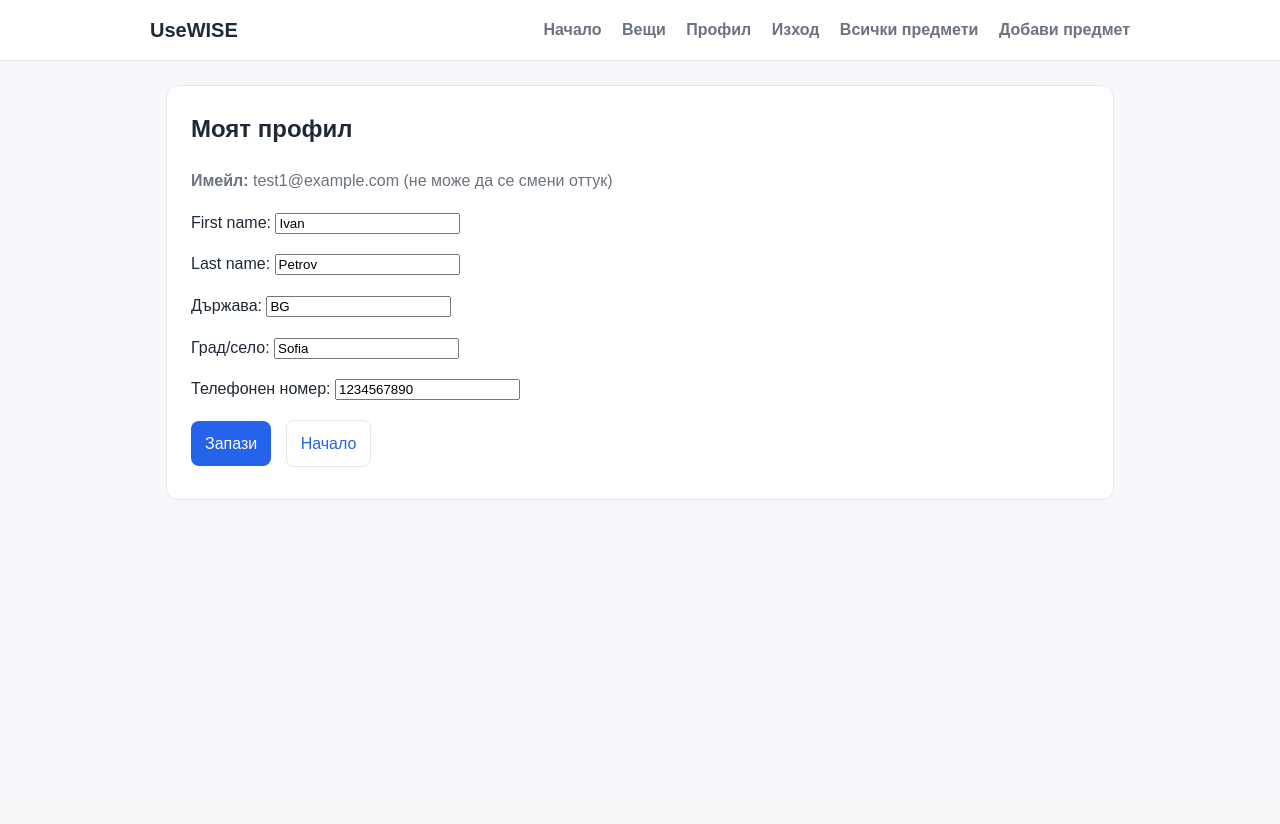
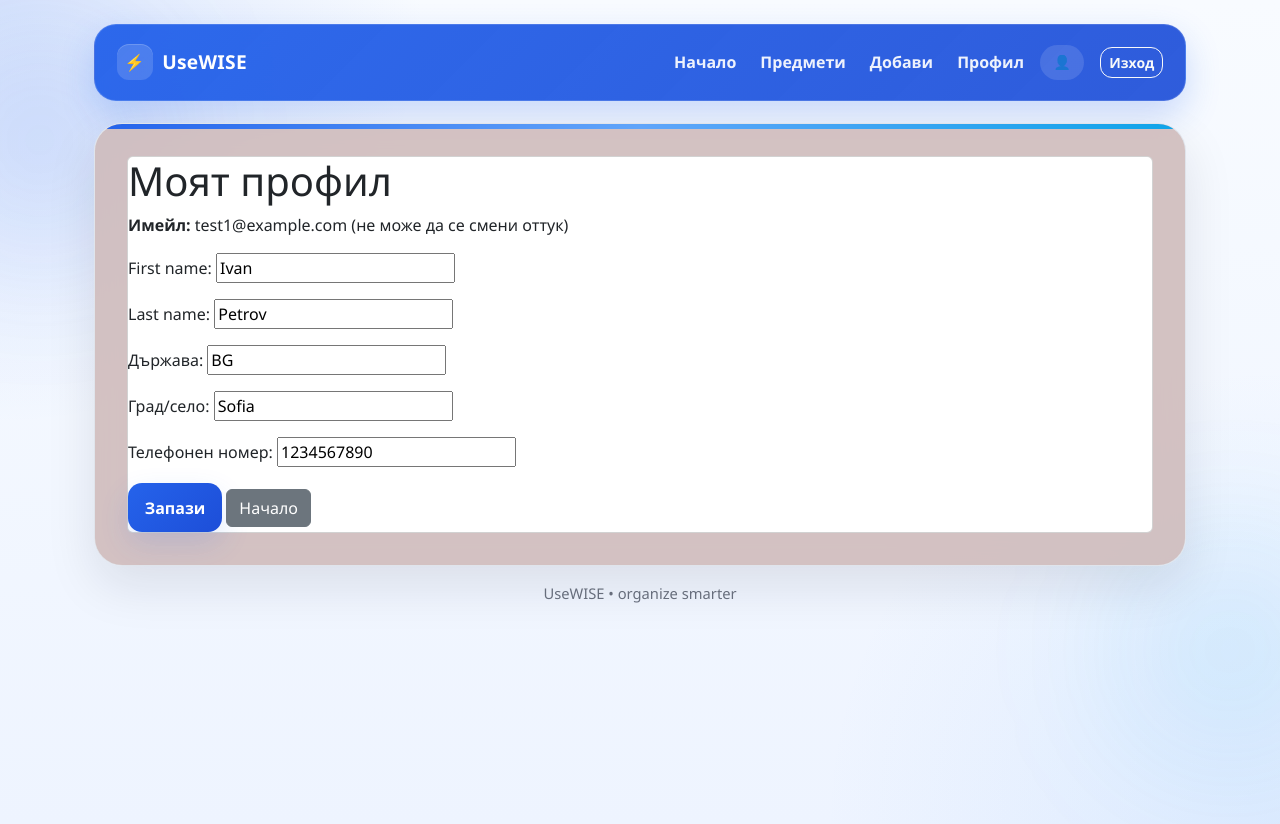
Before and after one commit to AniBanani848/UseWise, a Django app: page /accounts/profile/ in a window 1280 px wide. Before the commit the page ends 500 px from the top, so only its background shows below. Run offline with Django 5.2, Linux system fonts and the light colour scheme; a user stored in the database is signed in.

Commit message:
htmlsushi

```diff
--- a/UseWISE/templates/base.html
+++ b/UseWISE/templates/base.html
@@ -1,227 +1,328 @@
-<!doctype html>
+<!DOCTYPE html>
 <html lang="bg">
 <head>
-    <meta charset="utf-8" />
-    <meta name="viewport" content="width=device-width, initial-scale=1" />
+    <meta charset="UTF-8">
+    <meta name="viewport" content="width=device-width, initial-scale=1">
     <title>{% block title %}UseWISE{% endblock %}</title>
+
     {% block extra_head %}{% endblock %}
+
+    <link href="https://cdn.jsdelivr.net/npm/bootstrap@5.3.3/dist/css/bootstrap.min.css" rel="stylesheet">
+
     <style>
         :root {
-        --bg: #f5f7fb;
-        --text: #1f2937;
-        --muted: #6b7280;
             --primary: #2563eb;
             --primary-dark: #1d4ed8;
-        --card: #ffffff;
-        --border: #e5e7eb;
+            --accent: #bec8d4;
+            --accent-soft: #20262f;
+            --text-main: #1f2937;
+            --text-muted: #6b7280;
+            --border: #c5d1e4;
+            --surface: rgba(206, 186, 186, 0.88);
+            --shadow: 0 20px 50px rgba(15, 23, 42, 0.10);
+            --shadow-soft: 0 12px 30px rgba(37, 99, 235, 0.14);
         }
+
         * {
             box-sizing: border-box;
         }
+
         body {
             margin: 0;
-        font-family: Arial, sans-serif;
-        background: var(--bg);
-        color: var(--text);
-        line-height: 1.6;
+            font-family: "Segoe UI", sans-serif;
+            color: var(--text-main);
+            min-height: 100vh;
+            background:
+                radial-gradient(circle at top left, rgba(37, 99, 235, 0.14), transparent 28%),
+                radial-gradient(circle at bottom right, rgba(96, 165, 250, 0.12), transparent 30%),
+                linear-gradient(180deg, #f8fbff 0%, #eef4ff 100%);
+            overflow-x: hidden;
+            position: relative;
         }
-      .container {
-        max-width: 980px;
-        margin: 0 auto;
-        padding: 0 16px;
+
+        body::before,
+        body::after {
+            content: "";
+            position: fixed;
+            border-radius: 50%;
+            filter: blur(70px);
+            pointer-events: none;
+            z-index: 0;
         }
+
+        body::before {
+            width: 240px;
+            height: 240px;
+            top: 20px;
+            left: -80px;
+            background: rgba(37, 99, 235, 0.12);
+        }
+
+        body::after {
+            width: 220px;
+            height: 220px;
+            right: -60px;
+            bottom: 40px;
+            background: rgba(14, 165, 233, 0.10);
+        }
+
+        .page-shell {
+            max-width: 1120px;
+            margin: 24px auto;
+            padding: 0 14px;
+            position: relative;
+            z-index: 1;
+        }
+
         .navbar {
-        background: var(--card);
-        border-bottom: 1px solid var(--border);
+            border-radius: 22px;
+            padding: 0.9rem 1.1rem;
+            margin-bottom: 1.4rem;
+            background: linear-gradient(135deg, rgba(37, 99, 235, 0.96), rgba(29, 78, 216, 0.92));
+            backdrop-filter: blur(14px);
+            box-shadow: 0 14px 34px rgba(37, 99, 235, 0.22);
+            border: 1px solid rgba(255,255,255,0.14);
         }
-      .navbar-inner {
+
+        .navbar-brand {
+            color: #fff !important;
+            font-weight: 800;
+            font-size: 1.2rem;
+            letter-spacing: 0.3px;
             display: flex;
             align-items: center;
-        justify-content: space-between;
-        padding: 14px 0;
+            gap: 0.6rem;
         }
-      .brand {
-        font-size: 20px;
-        font-weight: 700;
-        color: var(--text);
-        text-decoration: none;
+
+        .brand-badge {
+            width: 36px;
+            height: 36px;
+            border-radius: 12px;
+            display: inline-flex;
+            align-items: center;
+            justify-content: center;
+            background: rgba(255,255,255,0.15);
+            box-shadow: inset 0 1px 0 rgba(255,255,255,0.18);
+            font-size: 1rem;
         }
-      .nav-links a {
-        color: var(--muted);
-        text-decoration: none;
-        margin-left: 16px;
+
+        .navbar .nav-link {
+            color: rgba(255, 255, 255, 0.92) !important;
+            font-weight: 600;
+            padding: 0.55rem 0.85rem;
+            border-radius: 12px;
+            transition: 0.22s ease;
+        }
+
+        .navbar .nav-link:hover {
+            color: #fff !important;
+            background: rgba(255,255,255,0.10);
+            transform: translateY(-1px);
+        }
+
+        .nav-user-pill {
+            background: rgba(255,255,255,0.12);
+            color: rgba(255,255,255,0.95);
+            padding: 0.45rem 0.85rem;
+            border-radius: 999px;
+            font-size: 0.86rem;
             font-weight: 600;
         }
-      .nav-links a:hover {
+
+        .main-card {
+            background: var(--surface);
+            backdrop-filter: blur(14px);
+            border: 1px solid rgba(226, 232, 240, 0.9);
+            border-radius: 28px;
+            padding: 2rem;
+            box-shadow: var(--shadow);
+            position: relative;
+            overflow: hidden;
+        }
+
+        .main-card::before {
+            content: "";
+            position: absolute;
+            inset: 0 auto auto 0;
+            width: 100%;
+            height: 5px;
+            background: linear-gradient(90deg, #2563eb, #60a5fa, #0ea5e9);
+        }
+
+        .content-title {
+            font-size: 1.95rem;
+            font-weight: 800;
+            margin-bottom: 0.35rem;
+            letter-spacing: -0.02em;
+        }
+
+        .content-subtitle {
+            color: var(--text-muted);
+            margin-bottom: 1.5rem;
+            font-size: 1rem;
+        }
+
+        .section-badge {
+            display: inline-flex;
+            align-items: center;
+            gap: 0.4rem;
+            padding: 0.42rem 0.8rem;
+            border-radius: 999px;
+            background: var(--accent-soft);
             color: var(--primary-dark);
+            font-size: 0.86rem;
+            font-weight: 700;
+            margin-bottom: 0.9rem;
         }
-      .page-main {
-        padding-top: 24px;
-        padding-bottom: 40px;
+
+        .btn {
+            transition: 0.22s ease;
         }
-      .hero {
-        margin: 0 0 20px;
-        background: var(--card);
-        border: 1px solid var(--border);
+
+        .btn-primary {
+            background: linear-gradient(135deg, var(--primary), var(--primary-dark));
+            border: none;
+            border-radius: 14px;
+            padding: 0.78rem 1.05rem;
+            font-weight: 700;
+            box-shadow: var(--shadow-soft);
+        }
+
+        .btn-primary:hover {
+            background: linear-gradient(135deg, var(--primary-dark), #1e40af);
+            transform: translateY(-2px);
+            box-shadow: 0 16px 32px rgba(37, 99, 235, 0.22);
+        }
+
+        .btn-light,
+        .btn-outline-light {
             border-radius: 12px;
-        padding: 24px;
+            font-weight: 700;
         }
-      .hero h1 {
-        margin-top: 0;
-        margin-bottom: 10px;
+
+        .btn-light:hover,
+        .btn-outline-light:hover {
+            transform: translateY(-1px);
         }
-      .hero p {
-        color: var(--muted);
-        margin-bottom: 0;
+
+        .form-control,
+        .form-select {
+            border-radius: 16px;
+            padding: 0.85rem 1rem;
+            border: 1px solid #dbe3ef;
+            background-color: #f8fbff;
+            transition: 0.2s ease;
         }
-      .button-row {
-        margin-top: 18px;
+
+        .form-control:hover,
+        .form-select:hover {
+            border-color: #bfd4fb;
+            background: #ffffff;
         }
-      .btn {
-        display: inline-block;
-        text-decoration: none;
-        padding: 10px 14px;
-        border-radius: 8px;
-        font-weight: 600;
-        margin-right: 10px;
-        margin-bottom: 8px;
-        border: 1px solid transparent;
-        cursor: pointer;
-        font: inherit;
+
+        .form-control:focus,
+        .form-select:focus {
+            border-color: var(--primary);
+            box-shadow: 0 0 0 0.22rem rgba(37, 99, 235, 0.14);
+            background-color: #fff;
         }
-      button.btn-primary {
+
+        .alert {
+            border-radius: 16px;
             border: none;
+            box-shadow: 0 10px 24px rgba(15, 23, 42, 0.06);
         }
-      .btn-primary {
-        background: var(--primary);
-        color: #fff;
+
+        .footer-note {
+            text-align: center;
+            color: var(--text-muted);
+            font-size: 0.92rem;
+            margin-top: 1rem;
         }
-      .btn-primary:hover {
-        background: var(--primary-dark);
+
+        @media (max-width: 768px) {
+            .main-card {
+                padding: 1.25rem;
+                border-radius: 22px;
             }
-      .btn-secondary {
-        background: #fff;
-        color: var(--text);
-        border-color: var(--border);
+
+            .page-shell {
+                margin: 14px auto;
             }
-      .btn-secondary:hover {
-        border-color: #c7cdd6;
+
+            .content-title {
+                font-size: 1.6rem;
             }
-      .card {
-        background: var(--card);
-        border: 1px solid var(--border);
-        border-radius: 12px;
-        padding: 24px;
-        margin-bottom: 24px;
+
+            .navbar {
+                border-radius: 18px;
             }
-      .card h1:first-child,
-      .card h2:first-child {
-        margin-top: 0;
-      }
-      .card a {
-        color: var(--primary);
-        text-decoration: none;
-      }
-      .card a:hover {
-        text-decoration: underline;
-      }
-      .actions a {
-        margin-right: 12px;
-      }
-      ul {
-        margin-bottom: 0;
-      }
-      .grid {
-        display: grid;
-        grid-template-columns: repeat(auto-fit, minmax(220px, 1fr));
-        gap: 12px;
-        margin-top: 16px;
-      }
-      .item {
-        border: 1px solid var(--border);
-        border-radius: 10px;
-        padding: 12px;
-        background: #fafafa;
-      }
-      .messages {
-        list-style: none;
-        padding: 0;
-        margin: 0 0 16px;
-      }
-      .messages li {
-        padding: 10px 14px;
-        border-radius: 8px;
-        margin-bottom: 8px;
-      }
-      .messages .success {
-        background: #d1fae5;
-        color: #065f46;
-      }
-      .messages .error {
-        background: #fee2e2;
-        color: #991b1b;
-      }
-      .messages .warning {
-        background: #fef3c7;
-        color: #92400e;
-      }
-      .form-errors .errorlist {
-        color: #991b1b;
-        padding-left: 18px;
-      }
-      .nav-links form {
-        display: inline;
-        margin: 0;
-      }
-      .nav-links button.nav-link-btn {
-        background: none;
-        border: none;
-        color: var(--muted);
-        font-weight: 600;
-        cursor: pointer;
-        font-size: inherit;
-        font-family: inherit;
-        margin-left: 16px;
-        padding: 0;
-      }
-      .nav-links button.nav-link-btn:hover {
-        color: var(--primary-dark);
         }
     </style>
+
     {% block extra_css %}{% endblock %}
 </head>
 <body>
-    <header class="navbar">
-      <div class="container navbar-inner">
-        <a class="brand" href="/">UseWISE</a>
-        <nav class="nav-links">
-          <a href="/">Начало</a>
-          <a href="/items/">Вещи</a>
+    <div class="page-shell">
+        <nav class="navbar navbar-expand-lg navbar-dark">
+            <div class="container-fluid px-1">
+                <a class="navbar-brand" href="/">
+                    <span class="brand-badge">⚡</span>
+                    UseWISE
+                </a>
+
+                <button class="navbar-toggler border-0 shadow-none" type="button" data-bs-toggle="collapse" data-bs-target="#mainNav" aria-controls="mainNav" aria-expanded="false" aria-label="Навигация">
+                    <span class="navbar-toggler-icon"></span>
+                </button>
+
+                <div class="collapse navbar-collapse" id="mainNav">
+                    <div class="navbar-nav ms-auto align-items-lg-center gap-lg-2">
+                        <a class="nav-link" href="/">Начало</a>
+                        <a class="nav-link" href="{% url 'item_list' %}">Предмети</a>
+
                         {% if user.is_authenticated %}
-          <a href="{% url 'accounts:profile' %}">Профил</a>
-          <form method="post" action="{% url 'accounts:logout' %}">
+                            <a class="nav-link" href="{% url 'add_item' %}">Добави</a>
+                            <a class="nav-link" href="{% url 'accounts:profile' %}">Профил</a>
+
+                            <span class="nav-user-pill d-none d-lg-inline">
+                                👤 {{ user.username }}
+                            </span>
+
+                            <form action="{% url 'accounts:logout' %}" method="post" class="d-inline">
                                 {% csrf_token %}
-            <button type="submit" class="nav-link-btn">Изход</button>
+                                <button type="submit" class="btn btn-outline-light btn-sm ms-lg-2">
+                                    Изход
+                                </button>
                             </form>
                         {% else %}
-          <a href="{% url 'accounts:signup' %}">Регистрация</a>
-          <a href="{% url 'accounts:login' %}">Вход</a>
+                            <a class="nav-link" href="{% url 'accounts:login' %}">Вход</a>
+                            <a class="btn btn-light btn-sm text-primary" href="{% url 'accounts:signup' %}">
+                                Регистрация
+                            </a>
                         {% endif %}
-          <a href="{% url 'item_list' %}">Всички предмети</a>
-          <a href="{% url 'add_item' %}">Добави предмет</a>
+                    </div>
+                </div>
+            </div>
         </nav>
+
+        <div class="main-card">
+            {% if messages %}
+                {% for message in messages %}
+                    <div class="alert alert-{% if 'error' in message.tags %}danger{% elif 'success' in message.tags %}success{% elif 'warning' in message.tags %}warning{% else %}info{% endif %} alert-dismissible fade show" role="alert">
+                        {{ message }}
+                        <button type="button" class="btn-close" data-bs-dismiss="alert" aria-label="Затвори"></button>
                     </div>
-    </header>
+                {% endfor %}
+            {% endif %}
 
-    <main class="container page-main">
-      {% if messages %}
-      <ul class="messages">
-        {% for message in messages %}
-        <li class="{{ message.tags }}">{{ message }}</li>
-        {% endfor %}
-      </ul>
-      {% endif %}
             {% block content %}{% endblock %}
-    </main>
+        </div>
+
+        <div class="footer-note">
+            UseWISE • organize smarter
+        </div>
+    </div>
+
+    <script src="https://cdn.jsdelivr.net/npm/bootstrap@5.3.3/dist/js/bootstrap.bundle.min.js"></script>
 </body>
 </html>
```
Lines whose indentation alone changed are shown as unchanged.
